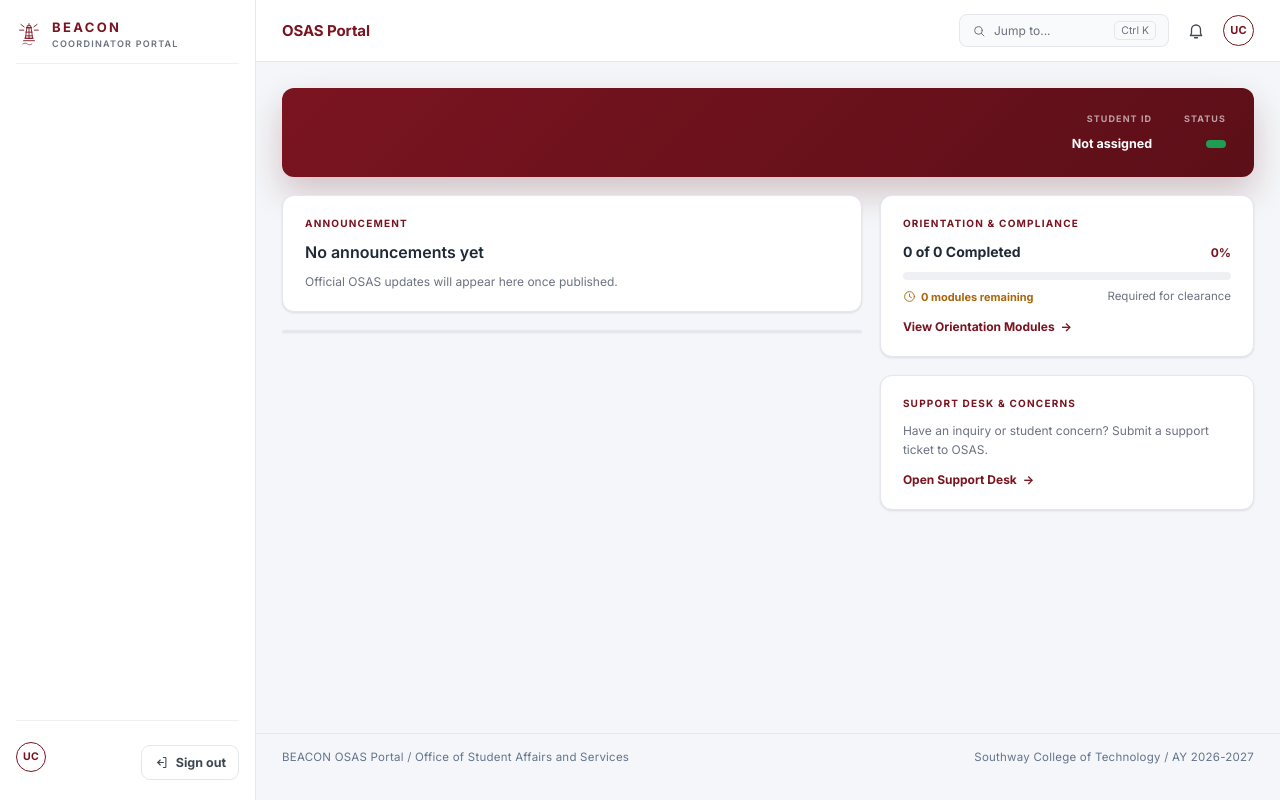
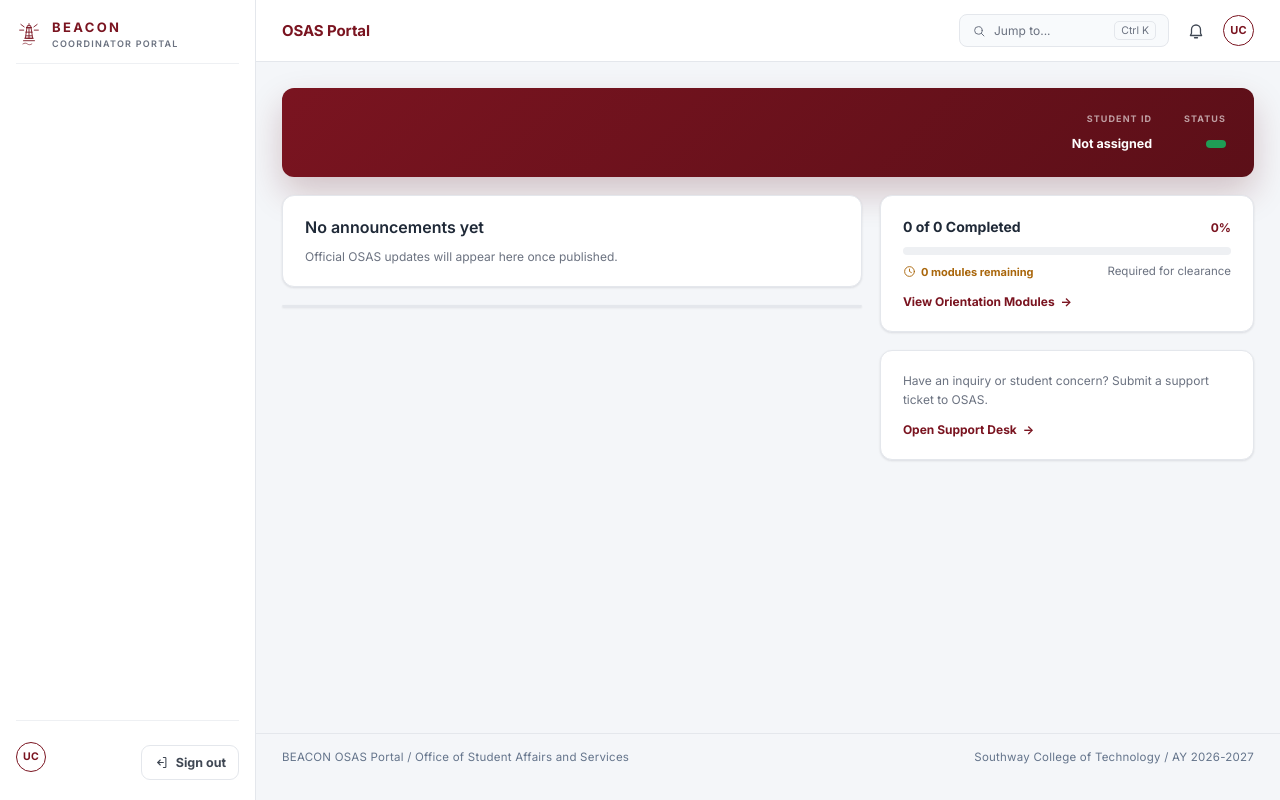
Before and after one commit to natskie101/osas_beacon, a Laravel app: template resources/views/student/dashboard.blade.php in a window 1280 px wide. Run offline with Laravel 12, Linux system fonts and the light colour scheme; the template is opened without the code that fills it, so the values that code supplies are empty; some libraries are stand-ins or nearby versions.

Commit message:
Remove redundant card labels from student dashboard
- Remove 'Announcement' label (h3 makes it obvious)
- Remove 'Orientation & Compliance' label (progress bar context is clear)
- Remove 'Support Desk & Concerns' label (content speaks for itself)
- Remove 'Document Requests' label (redundant with content)
- Cleaner, more confident card presentation without decorative eyebrows

```diff
--- a/resources/views/student/dashboard.blade.php
+++ b/resources/views/student/dashboard.blade.php
@@ -34,7 +34,6 @@ $latest = $announcements[0] ?? null;
     <div class="sd-grid">
         <div class="sd-main">
             <section class="sd-card sd-announcement">
-                <div class="sd-label">Announcement</div>
                 <?php if ($latest !== null): ?>
                     <h3><a href="{!! url('/student/announcements/' . $latest['public_id']) !!}">{{ $latest['title'] }}</a></h3>
                     <p>{{ $latest['summary'] ?: 'Open the announcement to read the full details.' }}</p>
@@ -78,7 +77,6 @@ $latest = $announcements[0] ?? null;
 
         <aside class="sd-side">
             <section class="sd-card sd-side-card">
-                <div class="sd-label">Orientation &amp; Compliance</div>
                 <?php
                 $orCompleted = (int) ($orientation['completed'] ?? 0);
                 $orTotal = (int) ($orientation['total'] ?? 0);
@@ -109,7 +107,6 @@ $latest = $announcements[0] ?? null;
             </section>
 
             <section class="sd-card sd-side-card">
-                <div class="sd-label">Support Desk &amp; Concerns</div>
                 <?php if (($activeTickets ?? 0) > 0): ?>
                     <p>You have <strong>{!! (int) $activeTickets !!}</strong> active {!! $activeTickets === 1 ? 'ticket' : 'tickets' !!} currently with OSAS.</p>
                 <?php else: ?>
@@ -120,7 +117,6 @@ $latest = $announcements[0] ?? null;
 
             <?php if (($activeRequests ?? 0) > 0): ?>
                 <section class="sd-card sd-side-card">
-                    <div class="sd-label">Document Requests</div>
                     <p>You have <strong>{!! (int) $activeRequests !!}</strong> active {!! $activeRequests === 1 ? 'request' : 'requests' !!} in process.</p>
                     <a class="sd-link" href="{!! url('/student/document-requests') !!}">Track Requests <span>&rarr;</span></a>
                 </section>
```
